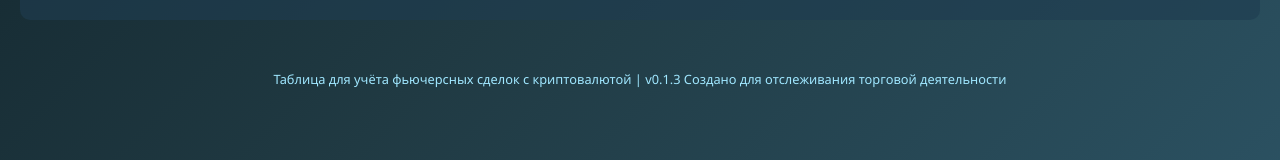
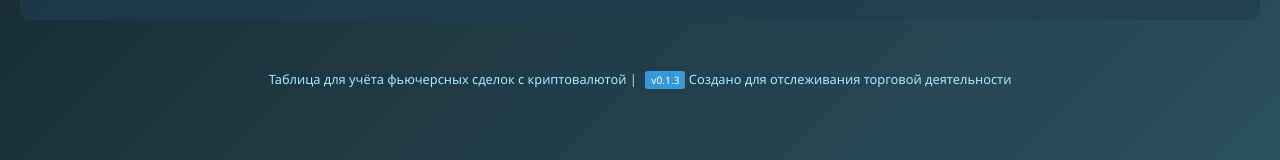
Before and after one commit to weidali/orders-report, a website: page index.html in a window 1280 px wide. Shown: the part 535-695 px from the top of the page. Drawn offline with Linux system fonts and the light colour scheme.

```diff
--- a/css/style.css
+++ b/css/style.css
@@ -240,7 +240,7 @@
     margin-bottom: 5px;
 }
 
-.version-badge {
+#app-version, .version-badge {
     background: #3498db;
     color: white;
     padding: 2px 6px;
```
Also changed, not shown: .github/workflows/versioning.yml, README.md.
